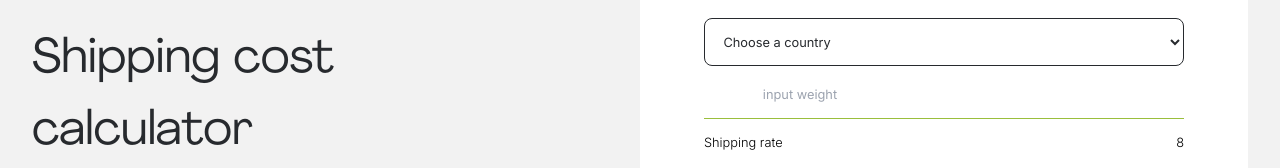
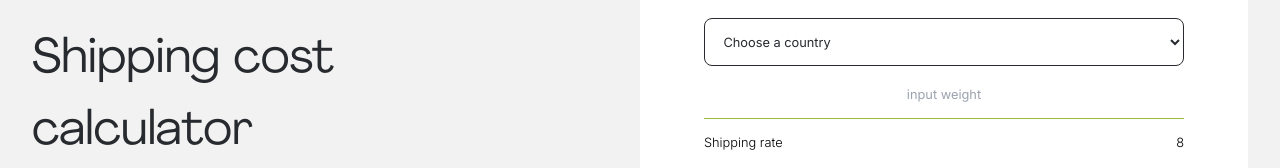
Before and after one commit to segunemmanuel2009/Ashipping-lan-pag, a website: page src/index.html in a window 1280 px wide. Shown: the part 2335-2503 px from the top of the page. Drawn offline with nearby package versions, Linux system fonts and the light colour scheme; files that its build step writes are made by us from their sources.

Commit message:
fixing bug2 A

```diff
--- a/src/index.html
+++ b/src/index.html
@@ -558,7 +558,7 @@
                   <input
                     type="text"
                     placeholder="input weight"
-                    class="block rounded-lg text-center mt-1 p-[0.9rem] text-tx-dark text-[0.8rem] border border-none border-b-[0.05] border-tx-dark outline-none w-[12rem]"
+                    class="w-full block rounded-lg text-center mt-1 p-[0.9rem] text-tx-dark text-[0.8rem] border border-none border-b-[0.05] border-tx-dark outline-none"
                   />
                   <div
                     class="flex justify-between items-center border-t-[0.06rem] leading-[3rem] border-tx-green"
```
